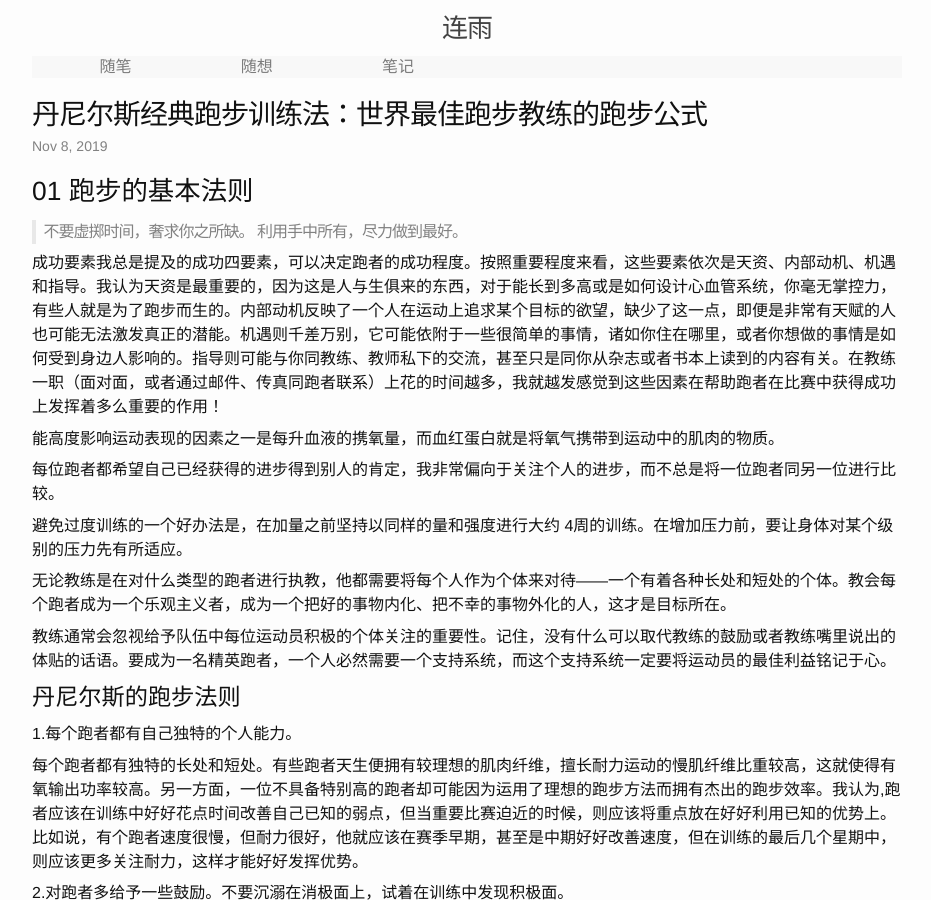
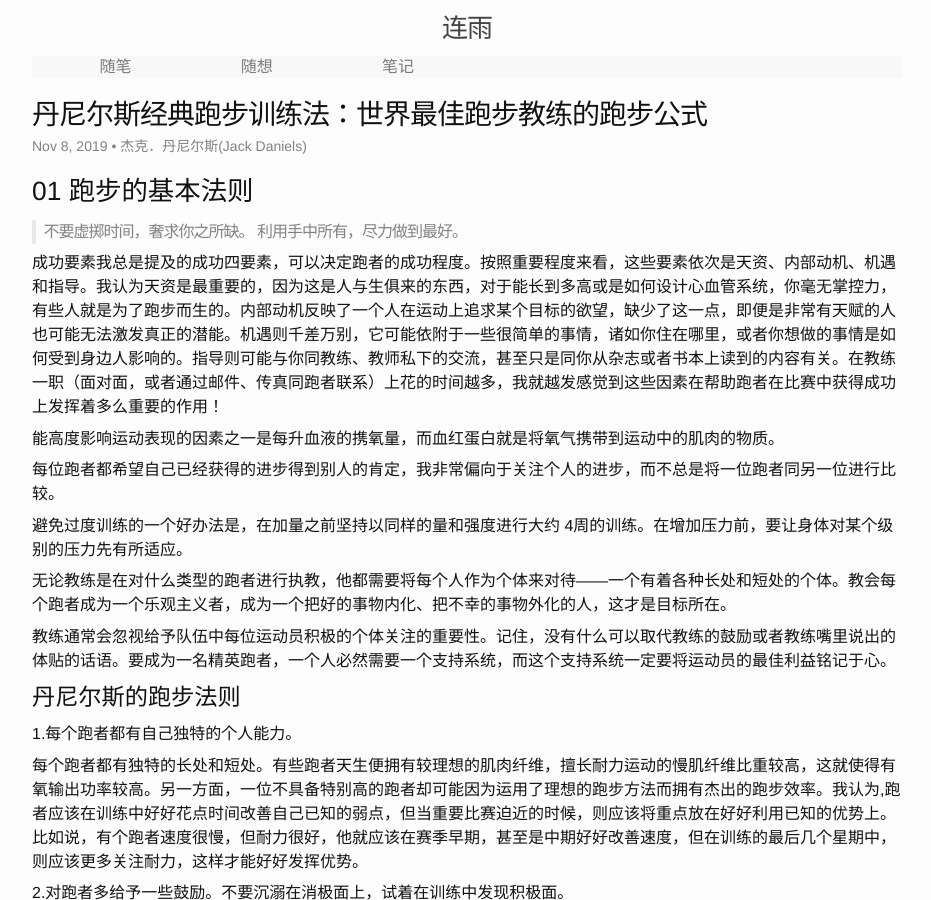
Before and after one commit to lianyu1115/lianyu, a Jekyll site: the page built from _book-notes/2019-11-08-daniels-running-formula.md, in a window 1280 px wide and 900 px high. Shown: the whole window, without its empty margins (173-1104 px from the left). Built offline with Jekyll 4.4.1, drawn with Linux system fonts in a browser that asks for light colours.

Commit message:
Modified:   2019-11-08-daniels-running-formula.md

```diff
--- a/_book-notes/2019-11-08-daniels-running-formula.md
+++ b/_book-notes/2019-11-08-daniels-running-formula.md
@@ -4,6 +4,7 @@ title: '丹尼尔斯经典跑步训练法：世界最佳跑步教练的跑步公
 date: '2019-11-08 08:06:31 +0800'
 categories: ''
 tags: ''
+author: 杰克．丹尼尔斯(Jack Daniels)
 ---
 
 ## 01 跑步的基本法则
```
